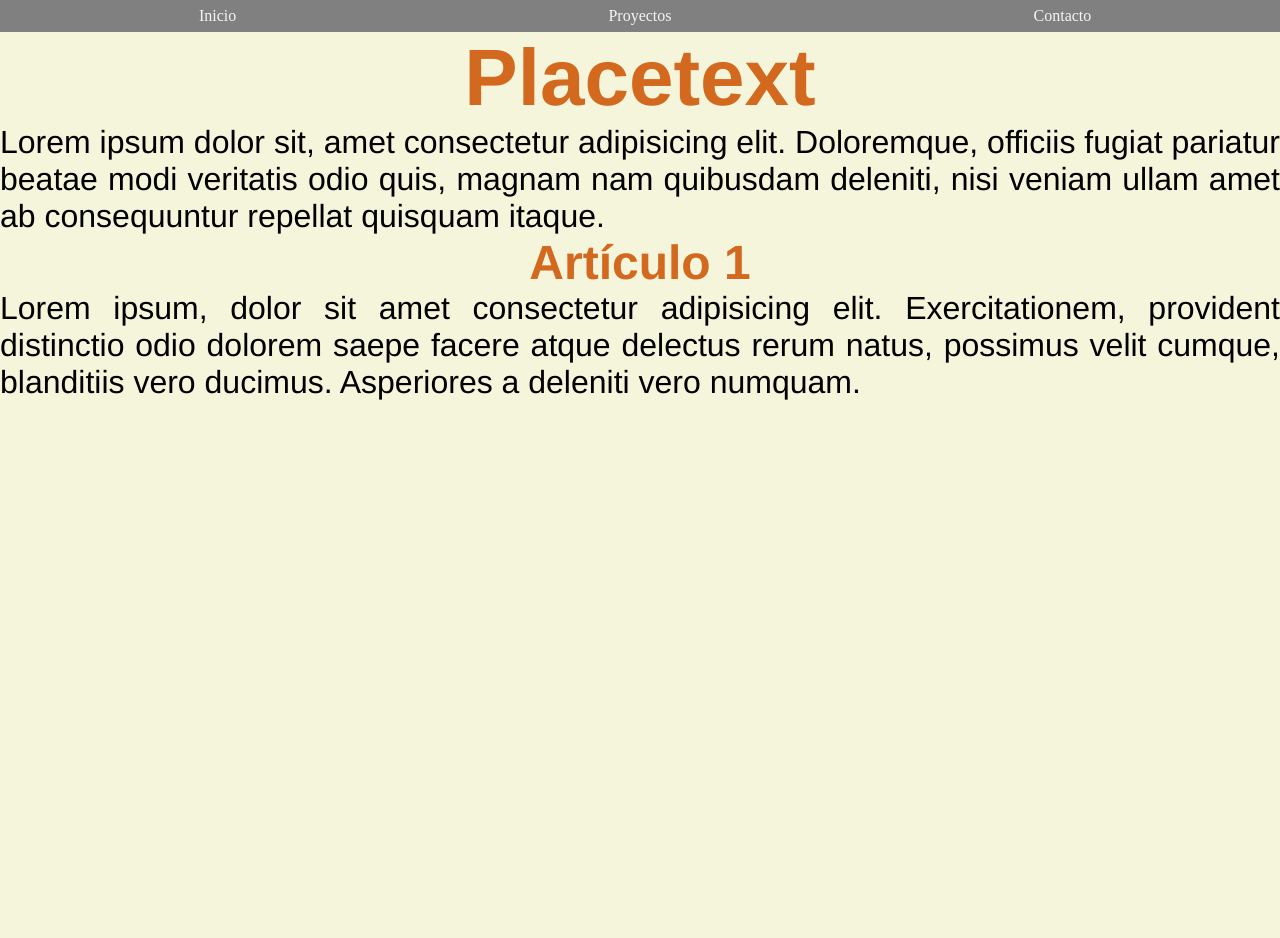
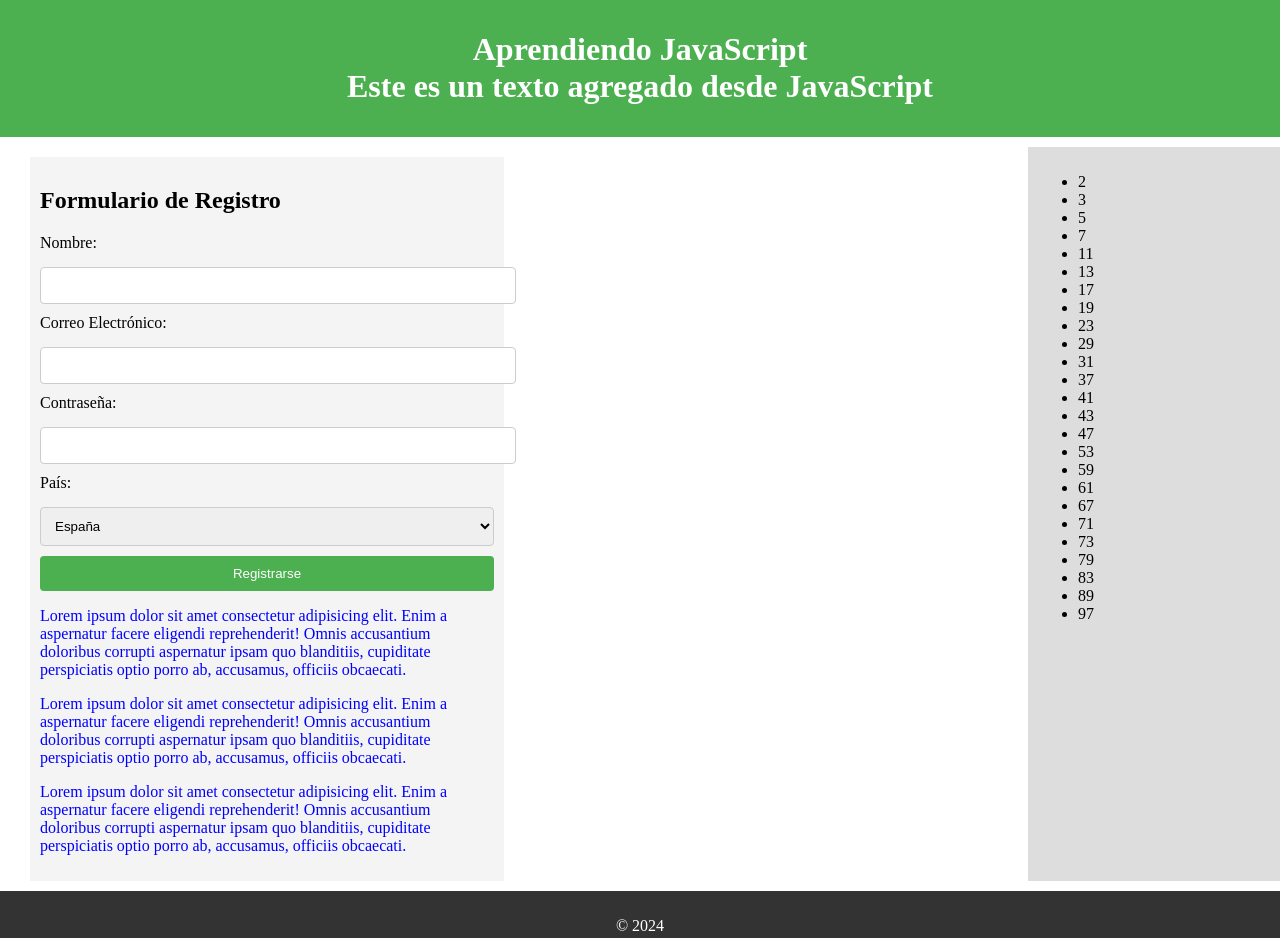
Before and after one commit to bryanStv/EntornoCliente-1, a plain HTML site: page 1EV/1-IntroduccionYDOM/0-Pruebas/index.html in a window 1280 px wide. Before the commit the page ends 800 px from the top, so only its background shows below. Drawn offline with Linux system fonts and the light colour scheme.

Commit message:
Probando cositas

```diff
--- a/1EV/1-IntroduccionYDOM/0-Pruebas/index.html
+++ b/1EV/1-IntroduccionYDOM/0-Pruebas/index.html
@@ -3,37 +3,56 @@
 <head>
     <meta charset="UTF-8">
     <meta name="viewport" content="width=device-width, initial-scale=1.0">
-    <link rel="stylesheet" href="styles/style.css">
-    <title>Pruebas</title>
+    <link rel="stylesheet" href="style.css">
+    <script src="script.js" defer></script>
+    <title>Aprendiendo JavaScript</title>
 </head>
 <body>
     <header>
-        <nav id="navBar">
-            <ul>
-                <li class="navItem"><a href="http://google.es">Inicio</a></li>
-                <li class="navItem"><a href="http://duckduckgo.com">Proyectos</a></li>
-                <li class="navItem"><a href="http://bing.es">Contacto</a></li>
-            </ul>
-        </nav>
+        <h1>Aprendiendo JavaScript</h1>
     </header>
     <main>
-        <h1>Placetext</h1>
-        <p>Lorem ipsum dolor sit, amet consectetur adipisicing elit. Doloremque,
-            officiis fugiat pariatur beatae modi veritatis odio quis, magnam nam
-            quibusdam deleniti, nisi veniam ullam amet ab consequuntur repellat quisquam itaque.</p>
-        <article>
-            <h3>Artículo 1</h3>
-            <p>Lorem ipsum, dolor sit amet consectetur adipisicing elit.
-                Exercitationem, provident distinctio odio dolorem saepe
-                facere atque delectus rerum natus, possimus velit cumque,
-                blanditiis vero ducimus. Asperiores a deleniti vero numquam.</p>
-        </article>
+        <section id="s1">
+
+            <h2>Formulario de Registro</h2>
+            <form action="#" method="POST">
+                <label for="name">Nombre:</label>
+                <input type="text" id="name" name="name" required>
+
+                <label for="email">Correo Electrónico:</label>
+                <input type="email" id="email" name="email" required>
+
+                <label for="password">Contraseña:</label>
+                <input type="password" id="password" name="password" required>
+
+                <label for="country">País:</label>
+                <select id="country" name="country">
+                    <option value="es">España</option>
+                    <option value="mx">México</option>
+                    <option value="ar">Argentina</option>
+                    <option value="co">Colombia</option>
+                </select>
+
+                <button type="submit">Registrarse</button>
+            </form>
+
+            <p>Lorem ipsum dolor sit amet consectetur adipisicing elit.
+                Enim a aspernatur facere eligendi reprehenderit! Omnis accusantium
+                doloribus corrupti aspernatur ipsam quo blanditiis, cupiditate perspiciatis
+                optio porro ab, accusamus, officiis obcaecati.</p>
+            <p>Lorem ipsum dolor sit amet consectetur adipisicing elit.
+                Enim a aspernatur facere eligendi reprehenderit! Omnis accusantium
+                doloribus corrupti aspernatur ipsam quo blanditiis, cupiditate perspiciatis
+                optio porro ab, accusamus, officiis obcaecati.</p>
+            <p>Lorem ipsum dolor sit amet consectetur adipisicing elit.
+                Enim a aspernatur facere eligendi reprehenderit! Omnis accusantium
+                doloribus corrupti aspernatur ipsam quo blanditiis, cupiditate perspiciatis
+                optio porro ab, accusamus, officiis obcaecati.</p>
+        </section>
     </main>
-    <aside>
-
-    </aside>
+    <aside id="lateral"></aside>
     <footer>
-
+        <p>&copy; 2024</p>
     </footer>
 </body>
 </html>
--- /dev/null
+++ b/1EV/1-IntroduccionYDOM/0-Pruebas/script.js
@@ -0,0 +1,74 @@
+var titulo = document.getElementsByTagName('h1')[0];
+var section1  = document.getElementById('s1');
+
+let saltoLinea = document.createElement('br');
+let textNode  = document.createTextNode('Este es un texto agregado desde JavaScript');
+
+titulo.appendChild(saltoLinea);
+titulo.appendChild(textNode);
+
+function cambiarColorParrafos(section){
+    var parrafos = section.getElementsByTagName('p');
+
+    for (let i = 0; i < parrafos.length; i++) {
+        parrafos[i].style.color =  'blue';
+    }
+}
+
+cambiarColorParrafos(section1);
+
+titulo.addEventListener('mouseover',function(){
+    titulo.style.color = 'red';
+    titulo.style.fontSize = '3em';
+    titulo.style.backgroundColor = 'black';
+})
+
+titulo.addEventListener('mouseout',function(){
+    titulo.style.color = 'black';
+    titulo.style.fontSize = '2em';
+    titulo.style.backgroundColor = 'transparent';
+})
+
+var lateral = document.getElementById('lateral');
+
+function isPrimo(n){
+    if (n <= 1) {
+        return false;
+    }
+    for (let i = 2; i < n; i++) {
+        if (n % i === 0) {
+            return false;
+        }
+    }
+    return true;
+}
+
+function allPrimos(n){
+    var primos = [];
+    let lista = document.createElement('ul');
+    for (let i = 2; i <= n; i++) {
+        if (isPrimo(i)) {
+            primos.push(i);
+            let listaInterior = document.createElement('li');
+            let texto =  document.createTextNode(i+" ");
+            listaInterior.appendChild(texto);
+            lista.appendChild(listaInterior);
+        }
+    }
+    lateral.appendChild(lista);
+}
+
+allPrimos(100);
+
+var formRegistro = document.forms[0];
+
+formRegistro.addEventListener('submit',function(event){
+    event.preventDefault();
+    var nombre = formRegistro.elements['name'].value;
+    var correo = formRegistro.elements['email'].value;
+    var pass = formRegistro.elements['password'].value;
+    var pais = formRegistro.elements['country'].value;
+
+    alert('Tus datos son '+nombre+" "+correo+" "+pass+" "+pais);
+    //formRegistro.submit();
+})
--- /dev/null
+++ b/1EV/1-IntroduccionYDOM/0-Pruebas/style.css
@@ -0,0 +1,75 @@
+body {
+    display: grid;
+    grid-template-areas:
+        "header header header"
+        "s1 s1 lateral"
+        "footer footer footer";
+    grid-template-columns: 2fr 2fr 1fr;
+    grid-template-rows: auto 1fr auto;
+    height: 100vh;
+    margin: 0;
+    gap: 10px;
+}
+
+header {
+    grid-area: header;
+    background-color: #4CAF50;
+    color: white;
+    padding: 10px;
+    text-align: center;
+}
+
+#s1 {
+    grid-area: s1;
+    padding: 10px;
+    background-color: #f4f4f4;
+}
+
+#lateral {
+    grid-area: lateral;
+    background-color: #ddd;
+    padding: 10px;
+}
+
+footer {
+    grid-area: footer;
+    background-color: #333;
+    color: white;
+    text-align: center;
+    padding: 10px;
+}
+
+main {
+    display: grid;
+    grid-template-columns: 2fr 1fr;
+    gap: 10px;
+}
+
+form {
+    display: grid;
+    gap: 10px;
+}
+
+label {
+    margin-bottom: 5px;
+}
+
+input, select {
+    padding: 10px;
+    width: 100%;
+    border: 1px solid #ccc;
+    border-radius: 4px;
+}
+
+button {
+    padding: 10px;
+    background-color: #4CAF50;
+    color: white;
+    border: none;
+    border-radius: 4px;
+    cursor: pointer;
+}
+
+button:hover {
+    background-color: #45a049;
+}
--- a/1EV/1-IntroduccionYDOM/0-Pruebas/styles/style.css
+++ /dev/null
@@ -1,70 +0,0 @@
-*{
-    margin: 0;
-    padding: 0;
-}
-
-/*Barra de navegación*/
-
-header{
-    background-color: gray;
-}
-
-header nav{
-    padding: 0.5%;
-}
-
-#navBar{
-    overflow: hidden;
-}
-
-#navBar ul{
-    list-style-type: none;
-    margin: 0;
-    padding: 0;
-    display: flex;
-}
-
-.navItem{
-    flex: 1;
-}
-
-.navItem a{
-    display: block;
-    color: whitesmoke;
-    text-align: center;
-    padding: 0.05em;
-    text-decoration: none;
-}
-
-.navItem a:hover{
-    background-color: whitesmoke;
-    color: grey;
-}
-
-/*Body*/
-
-body{
-    display: grid;
-    background-color: beige;
-    color: black;
-
-    h1{
-        color: chocolate;
-        text-align: center;
-        font-family: 'Franklin Gothic Medium', 'Arial Narrow', Arial, sans-serif;
-        font-size: 5em;
-    }
-
-    h3{
-        color: chocolate;
-        text-align: center;
-        font-family: 'Franklin Gothic Medium', 'Arial Narrow', Arial, sans-serif;
-        font-size: 3em;
-    }
-
-    p{
-        text-align: justify;
-        font-family:'Franklin Gothic Medium', 'Arial Narrow', Arial, sans-serif;
-        font-size: 2em;
-    }
-}
```
